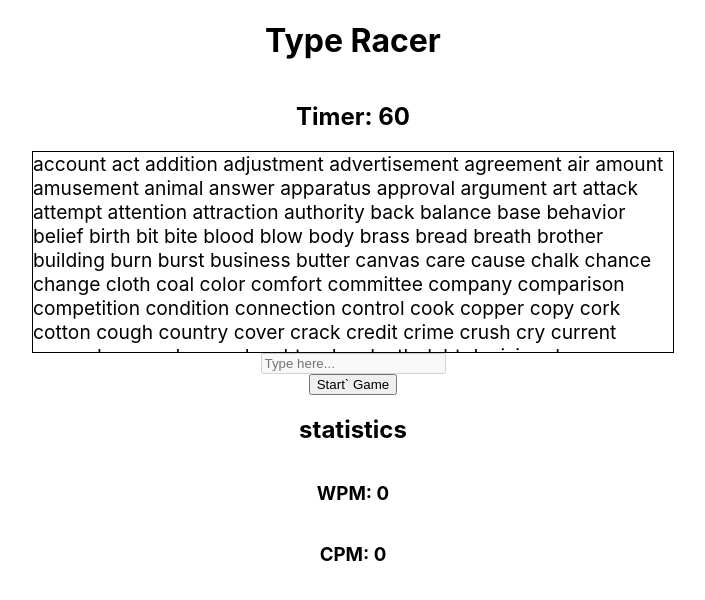
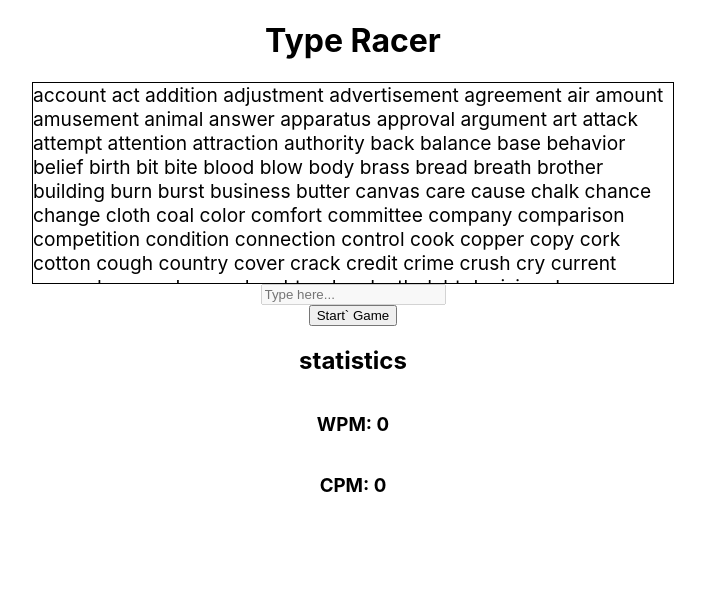
Before and after one commit to ronnahom96/type-racer, a React (Create React App) app: page / in a window 1280 px wide. Shown: the top 600 px of the page, without its empty margins (287-992 px from the left). Built offline with nearby package versions, Linux system fonts and the light colour scheme.

Commit message:
fix timer bug and add logic for game

```diff
--- a/src/components/gameHandler/GameHandler.tsx
+++ b/src/components/gameHandler/GameHandler.tsx
@@ -3,28 +3,26 @@ import React, { KeyboardEvent, useEffect, useRef, useState } from 'react';
 import Statistics from '../statistics/Statistics';
 import Timer from '../timer/Timer';
 import WordList from '../wordList/WordList';
+import words from '../../assets/words.json';
 import './GameHandler.css';
 
-const INITIAL_SECONDS = 60;
+const INITIAL_SECONDS = 10;
 
 const GameHandler: React.FC = () => {
   const [isGameActive, setIsGameActive] = useState(false);
-
   const [charIndex, setCharIndex] = useState(0);
   const [wordIndex, setWordIndex] = useState(0);
-
   const [correctChars, setCorrectChars] = useState(0);
   const [correctWords, setCorrectWords] = useState(0);
   const [incorrectWords, setIncorrectWords] = useState(0);
-  const [lastChar, setLastChar] = useState('')
-  const inputRef = useRef(null);
-
+  const [incorrectChars, setIncorrectChars] = useState(0);
+  const [lastChar, setLastChar] = useState('');
+  const inputRef = useRef<HTMLInputElement>(null);
   const [input, setInput] = useState('');
 
   useEffect(() => {
     if (isGameActive) {
-      // Todo focus
-      // inputRef?.current.focus();
+      inputRef.current?.focus();
     }
   }, [isGameActive]);
 
@@ -35,44 +33,70 @@ const GameHandler: React.FC = () => {
       setCorrectChars(0);
       setCorrectWords(0);
       setWordIndex(0);
-      setLastChar('')
+      setLastChar('');
     }
   };
 
   const finishGame = () => {
     setIsGameActive(false);
+    setInput('');
   };
 
   const handleType = ({ key }: KeyboardEvent<HTMLInputElement>) => {
     switch (key) {
       case ' ': {
-        // Todo: Space bar logic
+        validateWord();
         setCharIndex(-1);
         setWordIndex(wordIndex + 1);
         setInput('');
         break;
       }
       case 'Backspace': {
-        // Todo: backspace logic
+        setCharIndex(charIndex - 1);
+        setLastChar('');
         break;
       }
       default: {
-        setCharIndex(charIndex + 1)
+        setCharIndex(charIndex + 1);
         setLastChar(key);
         break;
       }
     }
   };
 
+  const validateWord = () => {
+    if (words[wordIndex] === input) {
+      setCorrectWords(correctWords + 1);
+    } else {
+      setIncorrectWords(incorrectWords + 1);
+    }
+  };
+
+  const upCorrectChar = () => {
+    setCorrectChars(correctChars + 1);
+  };
+
+  const upIncorrectChar = () => {
+    setIncorrectChars(incorrectChars + 1);
+  };
+
   return (
     <div className="container">
       <h1 className="title">Type Racer</h1>
-      <Timer seconds={INITIAL_SECONDS} isGameActive={isGameActive} finishGame={finishGame} />
-      <WordList currWordIndex={wordIndex} currCharIndex={charIndex} lastChar={lastChar} />
+      {<Timer seconds={INITIAL_SECONDS} isGameActive={isGameActive} finishGame={finishGame} />}
+      <WordList
+        upCorrectChar={upCorrectChar}
+        upIncorrectChar={upIncorrectChar}
+        words={words}
+        currWordIndex={wordIndex}
+        currCharIndex={charIndex}
+        lastChar={lastChar}
+      />
       <input
         disabled={!isGameActive}
         onKeyDown={handleType}
         ref={inputRef}
+        value={input}
         onChange={(e) => setInput(e.target.value)}
         placeholder="Type here..."
         className="type-btn"
--- a/src/components/timer/Timer.tsx
+++ b/src/components/timer/Timer.tsx
@@ -3,24 +3,33 @@ import React, { useEffect, useState } from 'react';
 interface TimerProps {
   isGameActive: boolean;
   seconds: number;
+  finishGame: () => void;
 }
 
-const Timer: React.FC<TimerProps> = ({ isGameActive, seconds }) => {
+const Timer: React.FC<TimerProps> = ({ isGameActive, seconds, finishGame }) => {
   const [timer, setTimer] = useState(seconds);
 
   useEffect(() => {
-    if (!isGameActive) return;
-
-    const interval = setInterval(() => {
-      setTimer((prevTimeVal) => (prevTimeVal > 0 ? prevTimeVal - 1 : prevTimeVal));
-    }, 1000);
-
-    return () => {
-      clearInterval(interval);
-    };
+    if (isGameActive) {
+      const interval = setInterval(() => {
+        setTimer((prevTimeVal) => {
+          if (prevTimeVal > 0) {
+            return prevTimeVal - 1;
+          } else {
+            clearInterval(interval);
+            finishGame();
+            return seconds;
+          }
+        });
+      }, 1000);
+    }
   }, [isGameActive]);
 
-  return <h2 className="timer">Timer: {timer}</h2>;
+  return (
+    <h2 hidden={!isGameActive} className="timer">
+      Timer: {timer}
+    </h2>
+  );
 };
 
 export default Timer;
```
